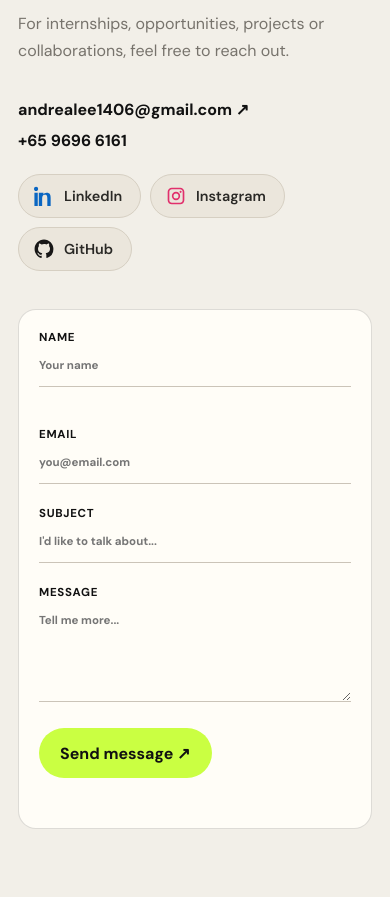
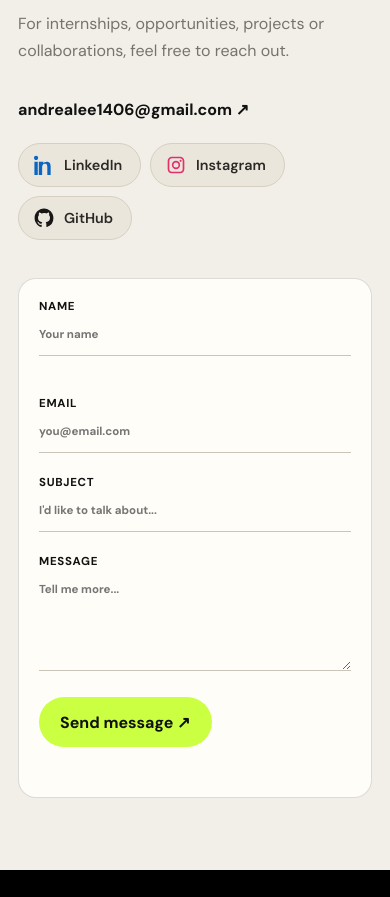
Before and after one commit to bigbobopenguin-abc/andrea-portfolio, a plain HTML site: page index.html in a window 390 px wide. Shown: the part 5780-6677 px from the top of the page. Drawn offline with Linux system fonts and the light colour scheme.

Commit message:
Remove phone number from the contact section
Co-Authored-By: Claude Opus 5.5 <noreply@anthropic.com>
Claude-Session: https://claude.ai/code/session_0142F76yPcQzUmnMwSvDQLm7

```diff
--- a/index.html
+++ b/index.html
@@ -294,10 +294,6 @@
             andrealee1406@gmail.com ↗
           </a>
 
-          <a href="tel:+6596966161" class="contact-phone">
-            +65 9696 6161
-          </a>
-
           <div class="contact-socials">
 
             <a
```
